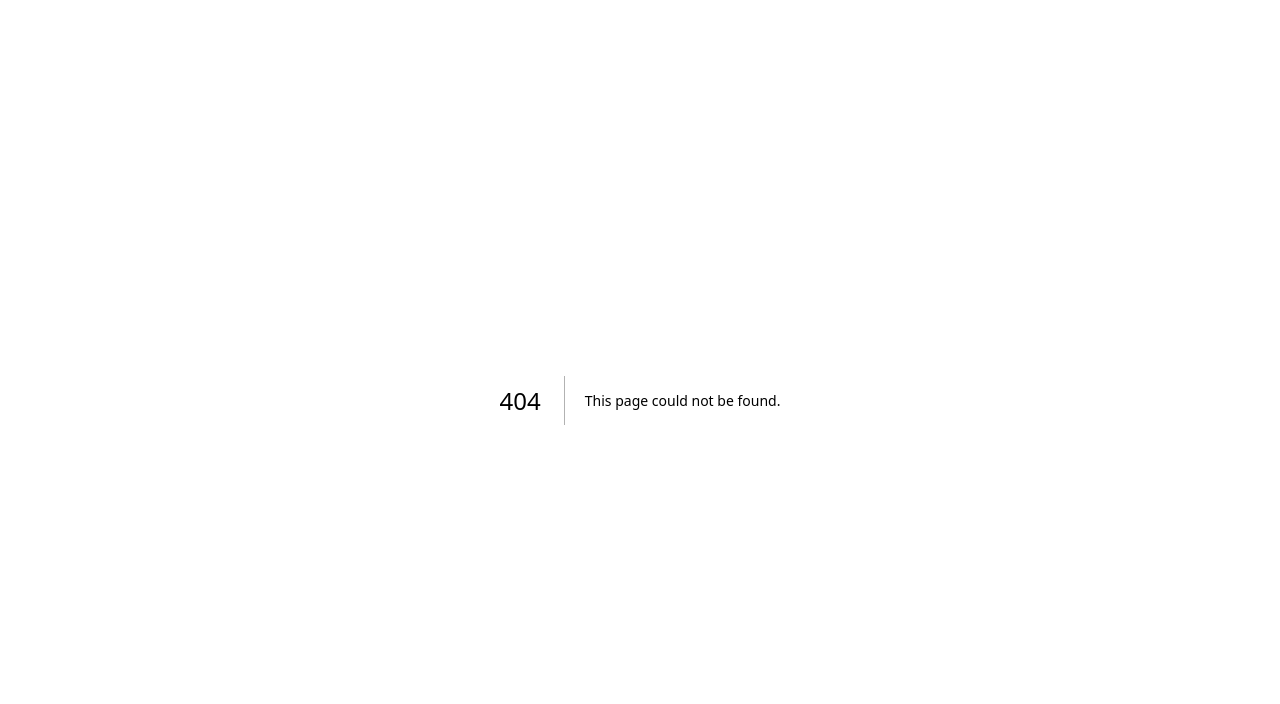
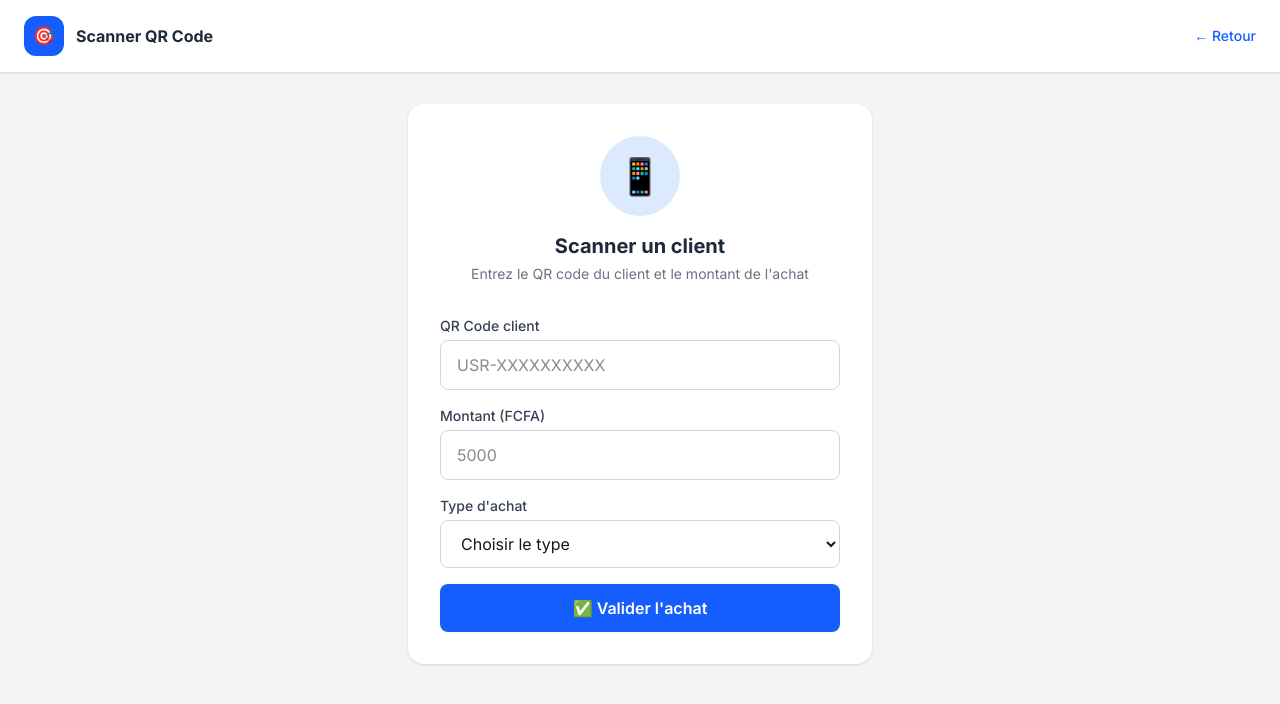
Before and after one commit to Nasakmg/fidelisation-platform, a Next.js app in the folder frontend/: page /dashboard/scanner in a window 1280 px wide. Before the commit this address had no page. Shown: the top 704 px of the page. Built offline with nearby package versions, Linux system fonts and the light colour scheme.

Commit message:
feat: page scanner QR code

```diff
--- a/frontend/app/dashboard/page.tsx
+++ b/frontend/app/dashboard/page.tsx
@@ -80,6 +80,21 @@ export default function DashboardPage() {
                 <h2 className="text-2xl font-bold text-gray-800 mb-6">
                     Tableau de bord
                 </h2>
+                {/* Boutons d'action */}
+                <div className="flex gap-4 mb-6">
+                    <button
+                        onClick={() => router.push('/dashboard/scanner')}
+                        className="bg-blue-600 hover:bg-blue-700 text-white px-6 py-3 rounded-xl font-medium flex items-center gap-2 transition"
+                    >
+                        <span>📱</span> Scanner QR Code
+                    </button>
+                    <button
+                        onClick={() => router.push('/dashboard/clients')}
+                        className="bg-white hover:bg-gray-50 text-gray-800 px-6 py-3 rounded-xl font-medium flex items-center gap-2 border transition"
+                    >
+                        <span>👥</span> Mes Clients
+                    </button>
+                </div>
 
                 {/* Cartes statistiques */}
                 <div className="grid grid-cols-1 md:grid-cols-2 lg:grid-cols-4 gap-6 mb-8">
--- /dev/null
+++ b/frontend/app/dashboard/scanner/page.tsx
@@ -0,0 +1,178 @@
+'use client';
+import { useState } from 'react';
+import { useRouter } from 'next/navigation';
+import axios from 'axios';
+import { useAuth } from '../../context/AuthContext';
+
+export default function ScannerPage() {
+  const { token } = useAuth();
+  const router = useRouter();
+  const [qrCode, setQrCode] = useState('');
+  const [montant, setMontant] = useState('');
+  const [typeAchat, setTypeAchat] = useState('');
+  const [resultat, setResultat] = useState<any>(null);
+  const [erreur, setErreur] = useState('');
+  const [chargement, setChargement] = useState(false);
+
+  const handleScan = async (e: React.FormEvent) => {
+    e.preventDefault();
+    setChargement(true);
+    setErreur('');
+    setResultat(null);
+
+    try {
+      const response = await axios.post(
+        `${process.env.NEXT_PUBLIC_API_URL}/api/transactions/scanner`,
+        {
+          qr_code: qrCode,
+          montant: parseFloat(montant),
+          type_achat: typeAchat
+        },
+        { headers: { Authorization: `Bearer ${token}` } }
+      );
+      setResultat(response.data);
+      setQrCode('');
+      setMontant('');
+      setTypeAchat('');
+    } catch (err: any) {
+      setErreur(err.response?.data?.message || '❌ Erreur lors du scan');
+    } finally {
+      setChargement(false);
+    }
+  };
+
+  return (
+    <div className="min-h-screen bg-gray-100">
+
+      {/* Navbar */}
+      <nav className="bg-white shadow-sm px-6 py-4 flex justify-between items-center">
+        <div className="flex items-center gap-3">
+          <div className="bg-blue-600 w-10 h-10 rounded-xl flex items-center justify-center">
+            <span className="text-white text-lg">🎯</span>
+          </div>
+          <h1 className="font-bold text-gray-800">Scanner QR Code</h1>
+        </div>
+        <button
+          onClick={() => router.push('/dashboard')}
+          className="text-blue-600 hover:text-blue-800 text-sm font-medium"
+        >
+          ← Retour
+        </button>
+      </nav>
+
+      <div className="max-w-lg mx-auto px-6 py-8">
+
+        {/* Formulaire scan */}
+        <div className="bg-white rounded-2xl shadow-sm p-8">
+          <div className="text-center mb-8">
+            <div className="bg-blue-100 w-20 h-20 rounded-full flex items-center justify-center mx-auto mb-4">
+              <span className="text-4xl">📱</span>
+            </div>
+            <h2 className="text-xl font-bold text-gray-800">Scanner un client</h2>
+            <p className="text-gray-500 text-sm mt-1">
+              Entrez le QR code du client et le montant de l'achat
+            </p>
+          </div>
+
+          <form onSubmit={handleScan} className="space-y-4">
+            <div>
+              <label className="block text-sm font-medium text-gray-700 mb-1">
+                QR Code client
+              </label>
+              <input
+                type="text"
+                value={qrCode}
+                onChange={(e) => setQrCode(e.target.value.toUpperCase())}
+                className="w-full border border-gray-300 rounded-lg px-4 py-3 focus:outline-none focus:ring-2 focus:ring-blue-500 font-mono"
+                placeholder="USR-XXXXXXXXXX"
+                required
+              />
+            </div>
+
+            <div>
+              <label className="block text-sm font-medium text-gray-700 mb-1">
+                Montant (FCFA)
+              </label>
+              <input
+                type="number"
+                value={montant}
+                onChange={(e) => setMontant(e.target.value)}
+                className="w-full border border-gray-300 rounded-lg px-4 py-3 focus:outline-none focus:ring-2 focus:ring-blue-500"
+                placeholder="5000"
+                min="0"
+                required
+              />
+            </div>
+
+            <div>
+              <label className="block text-sm font-medium text-gray-700 mb-1">
+                Type d'achat
+              </label>
+              <select
+                value={typeAchat}
+                onChange={(e) => setTypeAchat(e.target.value)}
+                className="w-full border border-gray-300 rounded-lg px-4 py-3 focus:outline-none focus:ring-2 focus:ring-blue-500"
+                required
+              >
+                <option value="">Choisir le type</option>
+                <option value="Vêtements">Vêtements</option>
+                <option value="Alimentation">Alimentation</option>
+                <option value="Électronique">Électronique</option>
+                <option value="Beauté">Beauté</option>
+                <option value="Pharmacie">Pharmacie</option>
+                <option value="Autre">Autre</option>
+              </select>
+            </div>
+
+            {erreur && (
+              <div className="bg-red-50 text-red-600 px-4 py-3 rounded-lg text-sm">
+                {erreur}
+              </div>
+            )}
+
+            <button
+              type="submit"
+              disabled={chargement}
+              className="w-full bg-blue-600 hover:bg-blue-700 text-white font-semibold py-3 rounded-lg transition duration-200 disabled:opacity-50"
+            >
+              {chargement ? 'Traitement...' : '✅ Valider l\'achat'}
+            </button>
+          </form>
+        </div>
+
+        {/* Résultat */}
+        {resultat && (
+          <div className="bg-green-50 border border-green-200 rounded-2xl p-6 mt-6">
+            <div className="text-center mb-4">
+              <span className="text-5xl">🎉</span>
+              <h3 className="text-xl font-bold text-green-800 mt-2">
+                Points ajoutés !
+              </h3>
+            </div>
+            <div className="space-y-3">
+              <div className="flex justify-between items-center bg-white rounded-xl px-4 py-3">
+                <span className="text-gray-600">Client</span>
+                <span className="font-bold text-gray-800">
+                  {resultat.client.nom} {resultat.client.prenom}
+                </span>
+              </div>
+              <div className="flex justify-between items-center bg-white rounded-xl px-4 py-3">
+                <span className="text-gray-600">Points gagnés</span>
+                <span className="font-bold text-green-600">
+                  +{resultat.points_gagnes} pts
+                </span>
+              </div>
+              <div className="flex justify-between items-center bg-white rounded-xl px-4 py-3">
+                <span className="text-gray-600">Total points</span>
+                <span className="font-bold text-blue-600">
+                  {resultat.nouveau_total} pts
+                </span>
+              </div>
+            </div>
+          </div>
+        )}
+
+      </div>
+    </div>
+  );
+}
```
Lines whose indentation alone changed are shown as unchanged.
